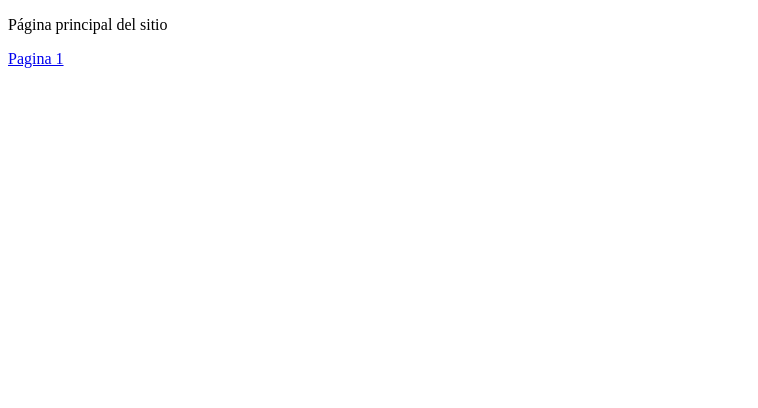
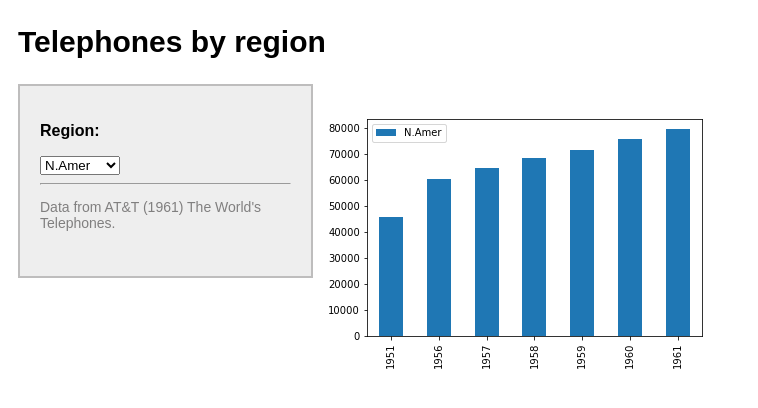
Before and after one commit to jesernav/Reporte-de-muestra, a plain HTML site: page index.html in a window 1280 px wide. Shown: the whole page, without its empty margins (0-758 px from the left). Drawn offline with Linux system fonts and the light colour scheme.

Commit message:
Add files via upload

```diff
--- a/index.html
+++ b/index.html
@@ -1,16 +1,85 @@
+
 <!DOCTYPE html>
 <html lang="en">
   <head>
     <meta charset="utf-8">
-        <title>Pagina principal</title>
+    <title>Telephones</title>
+
+    <style>
+
+        body {
+          font-family: Arial, Helvetica, sans-serif;
+          padding-left: 10px;
+        }
+
+        header {
+            font-size: 20px;
+        }
+
+        nav {
+          float: left;
+          width: 20%;
+          height: 150px;
+          background: #eeeeee;
+          padding: 20px;
+        }
+
+        .seltext {
+            font-weight: bold;
+        }
+
+        .auxtext {
+            font-size: 14px;
+            color: #807F7F;
+        }
+
+    </style>
+
   </head>
   <body>
 
-        <p>Página principal del sitio</p>
+    <header>
+      <h2>Telephones by region</h2>
+    </header>
 
-        <nav>
-            <a href="pag1.html">Pagina 1</a>
+    <nav style="border:1px solid #BEBDBD; border-width:2px;">
+      <p class="seltext">Region:</p>
+      <select id="region" name="region"  onchange="selectPlot()">
+        <option value="N.Amer">N.Amer</option>
+        <option value="Europe">Europe</option>
+        <option value="Asia">Asia</option>
+        <option value="S.Amer">S.Amer</option>
+        <option value="Oceania">Oceania</option>
+        <option value="Africa">Africa</option>
+        <option value="Mid.Amer">Mid.Amer</option>
+      </select>
+      <br>
+      <hr>
+      <p class="auxtext"> Data from AT&T (1961) The World's Telephones. </p>
     </nav>
 
+    <div>
+      <div class="myImage" id="N.Amer"   style="display:block"> <img src="figs/N.Amer.png"   alt="N.Amer">   </div>
+      <div class="myImage" id="Europe"   style="display:none">  <img src="figs/Europe.png"   alt="Europe">   </div>
+      <div class="myImage" id="Asia"     style="display:none">  <img src="figs/Asia.png"     alt="Asia">     </div>
+      <div class="myImage" id="S.Amer"   style="display:none">  <img src="figs/S.Amer.png"   alt="S.Amer">   </div>
+      <div class="myImage" id="Oceania"  style="display:none">  <img src="figs/Oceania.png"  alt="Oceania">  </div>
+      <div class="myImage" id="Africa"   style="display:none">  <img src="figs/Africa.png"   alt="Africa">   </div>
+      <div class="myImage" id="Mid.Amer" style="display:none">  <img src="figs/Mid.Amer.png" alt="Mid.Amer"> </div>
+    </div>
+
+    <script>
+      function selectPlot() {
+        var region = document.getElementById("region").value;
+        var images = document.getElementsByClassName("myImage");
+        for (var i = 0; i < images.length; i++) {
+          if (images[i].id == region) {
+            images[i].style.display = "block"
+          }else{
+            images[i].style.display = "none"
+          }
+        }
+      }
+    </script>
   </body>
 </html>
```
Lines whose indentation alone changed are shown as unchanged.
